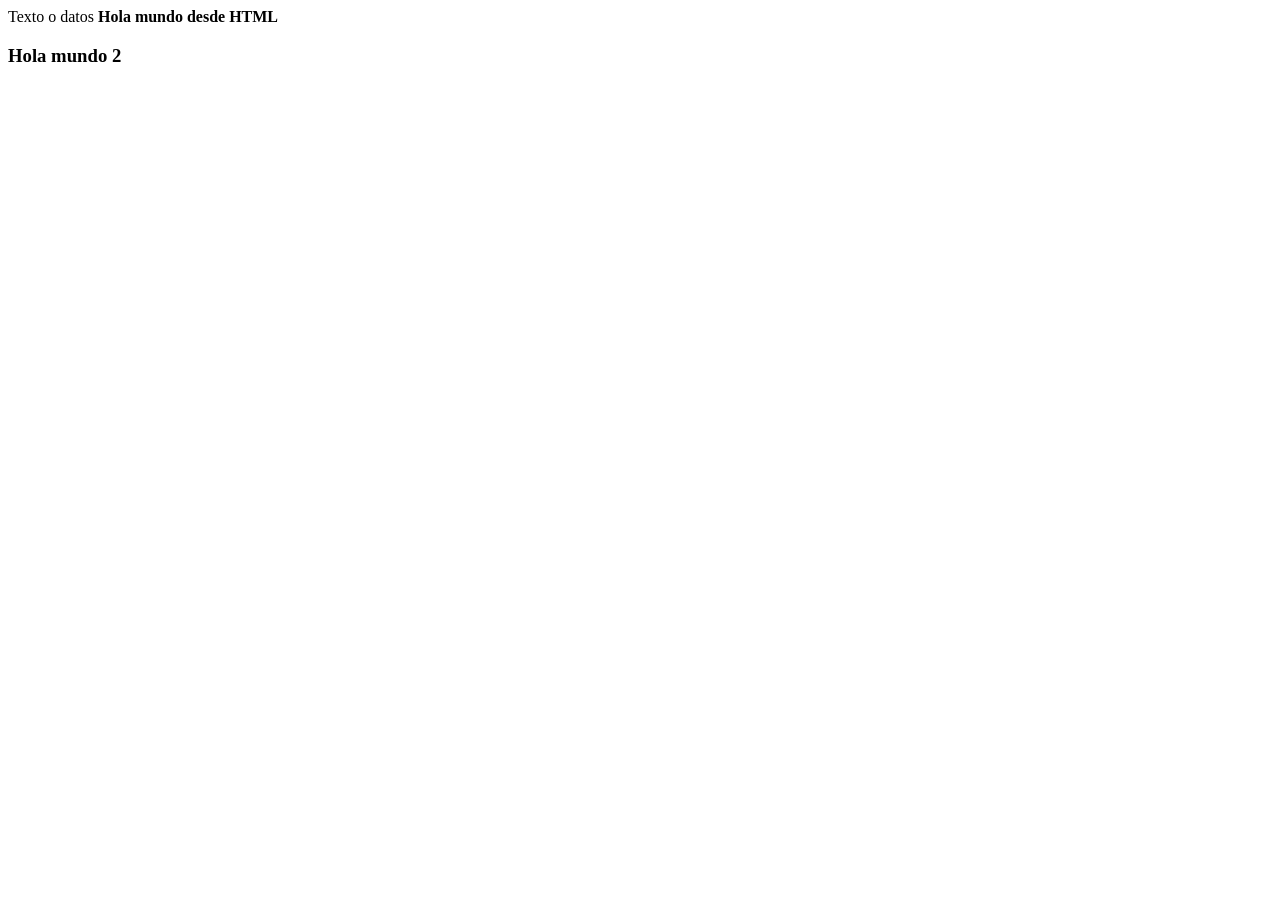
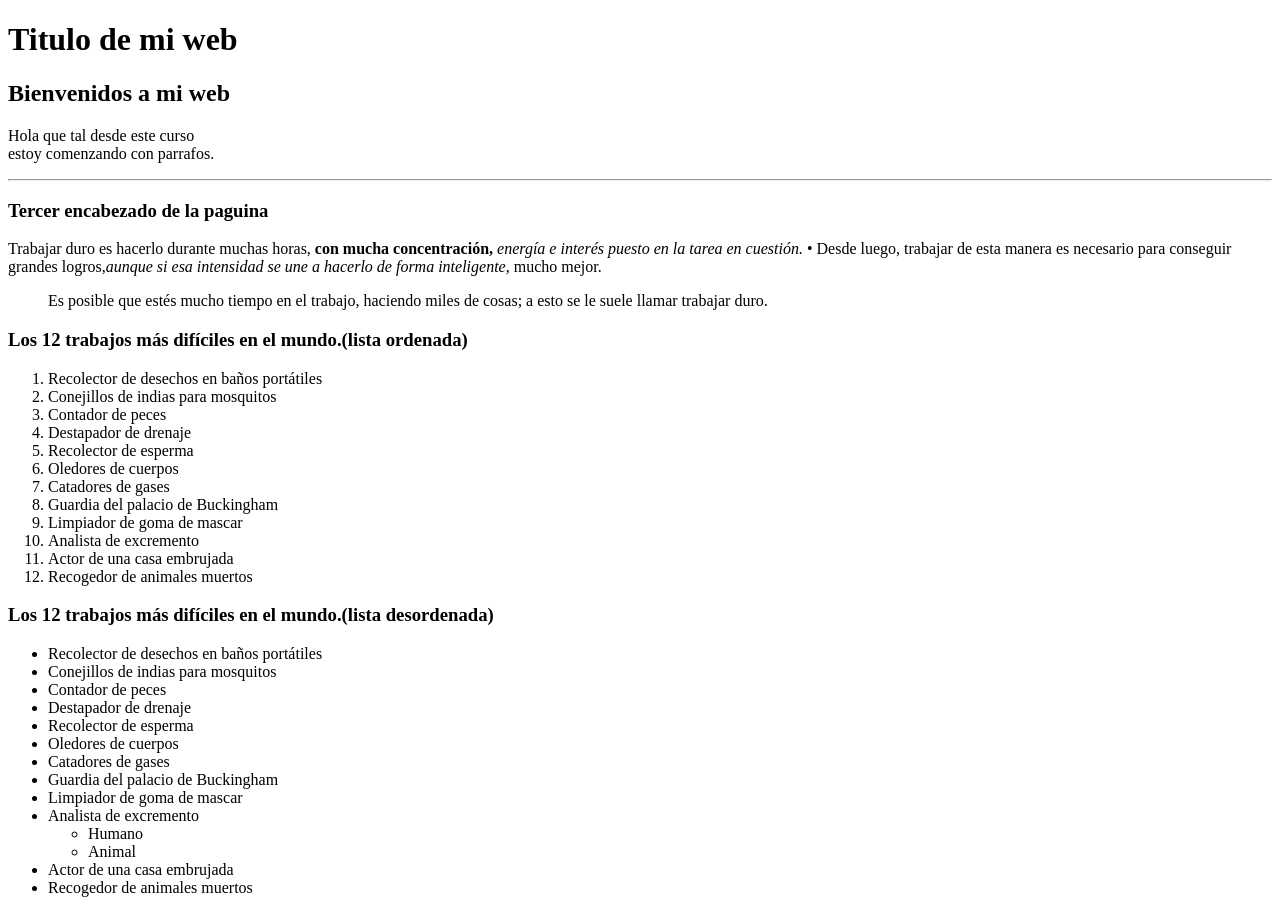
Before and after one commit to hiram-alexis/CursoHTML, a plain HTML site: page Index.html in a window 1280 px wide. Before the commit the page ends 800 px from the top, so only its background shows below. Drawn offline with Linux system fonts and the light colour scheme.

Commit message:
Texto
Aplicamos al texto las etiquetas, estructura, etiquetas para textos y listas.

```diff
--- a/Index.html
+++ b/Index.html
@@ -1,5 +1,54 @@
-<etiqueta atributo="valor"> Texto o datos </etiqueta>
+<!DOCTYPE HTML>
+<html lang="es">
+<head>
+	<title>Mi primera web</title>
+</head>
 
-<strong>Hola mundo desde HTML</strong>
+<body>
+	<h1>Titulo de mi web</h1>
+<h2>Bienvenidos a mi web</h2>
+<p>
+	Hola que tal desde este curso <br/> estoy comenzando con parrafos.
+</p>
+<hr/>
+<h3>Tercer encabezado de la paguina</h3>
+<p>
+	Trabajar duro es hacerlo durante muchas horas,<strong> con mucha concentración,</strong> <em> energía e interés puesto en la tarea en cuestión.</em> •	<span id=”resaltado” Class=”rojo amarillo”> Desde luego, trabajar de esta manera es necesario para conseguir grandes logros,</span><i>aunque si esa intensidad se une a hacerlo de forma inteligente,</i>  mucho mejor. <blockquote>Es posible que estés mucho tiempo en el trabajo, haciendo miles de cosas; a esto se le suele llamar trabajar duro.</blockquote>
+</p>
+<h3>Los 12 trabajos más difíciles en el mundo.(lista ordenada)</h3>
+<ol>
+	<li>Recolector de desechos en baños portátiles</li>
+	<li>Conejillos de indias para mosquitos</li>
+	<li>Contador de peces</li>
+	<li>Destapador de drenaje</li>
+	<li>Recolector de esperma</li>
+	<li>Oledores de cuerpos</li>
+	<li>Catadores de gases</li>
+	<li> Guardia del palacio de Buckingham</li>
+	<li>Limpiador de goma de mascar</li>
+	<li>Analista de excremento</li>
+	<li>Actor de una casa embrujada</li>
+	<li>Recogedor de animales muertos</li>
+</ol>
+<h3>Los 12 trabajos más difíciles en el mundo.(lista desordenada)</h3>
+<ul>
+	<li>Recolector de desechos en baños portátiles</li>
+	<li>Conejillos de indias para mosquitos</li>
+	<li>Contador de peces</li>
+	<li>Destapador de drenaje</li>
+	<li>Recolector de esperma</li>
+	<li>Oledores de cuerpos</li>
+	<li>Catadores de gases</li>
+	<li> Guardia del palacio de Buckingham</li>
+	<li>Limpiador de goma de mascar</li>
+	<li>Analista de excremento</li>
+	<ul>
+		<li>Humano</li>
+		<li>Animal</li>
+	</ul>
+	<li>Actor de una casa embrujada</li>
+	<li>Recogedor de animales muertos</li>
+</ul>
 
-<h3>Hola mundo 2</h3>
+</body>
+</html>
```
